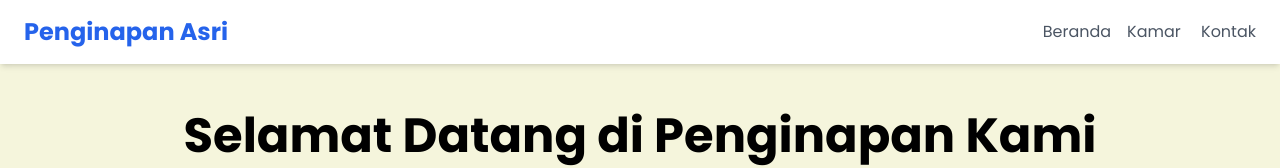
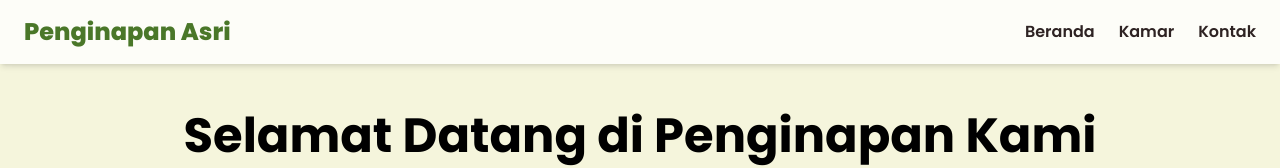
Before and after one commit to ridhoarazzak/Web7, a Next.js app: page / in a window 1280 px wide. Shown: the top 168 px of the page. Built offline with nearby package versions, Linux system fonts and the light colour scheme.

Commit message:
Update Navbar.js
Innit update

```diff
--- a/components/Navbar.js
+++ b/components/Navbar.js
@@ -3,17 +3,18 @@ import Link from 'next/link';
 
 export default function Navbar() {
   return (
-    <nav className="bg-white shadow-md w-full">
+    // Beri sedikit warna pada Navbar
+    <nav className="bg-white/80 shadow-md w-full backdrop-blur-sm sticky top-0 z-50">
       <div className="container mx-auto px-6 py-4 flex justify-between items-center">
-        <Link href="/" className="font-bold text-2xl text-blue-600">
+        <Link href="/" className="font-extrabold text-2xl text-brand-green">
           Penginapan Asri
         </Link>
-        <div className="space-x-4">
-          <Link href="/" className="text-gray-600 hover:text-blue-500">Beranda</Link>
-          <Link href="/#kamar" className="text-gray-600 hover:text-blue-500">Kamar</Link> {/* Nanti bisa diubah */}
-          <Link href="/kontak" className="text-gray-600 hover:text-blue-500">Kontak</Link>
+        <div className="space-x-6">
+          <Link href="/" className="text-brand-dark hover:text-brand-green font-semibold">Beranda</Link>
+          <Link href="/#kamar" className="text-brand-dark hover:text-brand-green font-semibold">Kamar</Link>
+          <Link href="/kontak" className="text-brand-dark hover:text-brand-green font-semibold">Kontak</Link>
         </div>
       </div>
     </nav>
   );
-}
+    }
```
